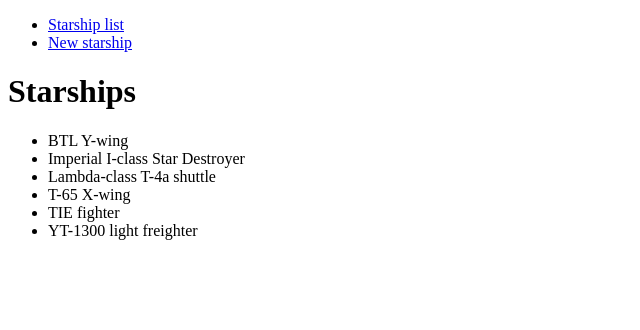
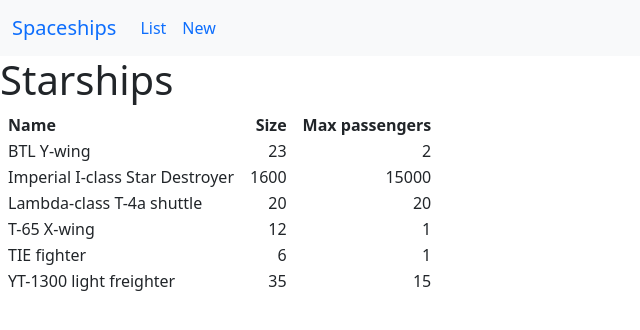
Before and after one commit to sboursault/starships, a Django app: page / in a window 1280 px wide. Shown: the top 330 px of the page, without its empty margins (0-640 px from the left). Run offline with Django 4.2, Linux system fonts and the light colour scheme; data comes from the database, SQL or seed files in the repository.

Commit message:
add bootstrap

```diff
--- a/django_tuto_root/django_tuto_site/templates/base.html
+++ b/django_tuto_root/django_tuto_site/templates/base.html
@@ -3,16 +3,32 @@
 <head>
     <meta charset="utf-8">
     <title>{{ title }}</title>
+    <link href="https://cdn.jsdelivr.net/npm/bootstrap@5.1.3/dist/css/bootstrap.min.css" rel="stylesheet"
+          integrity="sha384-1BmE4kWBq78iYhFldvKuhfTAU6auU8tT94WrHftjDbrCEXSU1oBoqyl2QvZ6jIW3" crossorigin="anonymous">
+    <style>
+        th, td {
+            padding-left: .5rem;
+            padding-right: .5rem;
+        }
+
+        /*th {
+            border-bottom: 1px gray solid;
+        }*/
+
+    </style>
 </head>
 <body>
-    <nav id="nav">
-        <ul>
-            <li><a href="/">Starship list</a></li>
-            <li><a href="/add-starship">New starship</a></li>
+<nav id="nav" class="navbar navbar-expand bg-light">
+    <div class="container-fluid">
+        <a class="navbar-brand" href="#">Spaceships</a>
+        <ul class="navbar-nav me-auto">
+            <li class="nav-item"><a class="nav-link" href="/">List</a></li>
+            <li class="nav-item"><a class="nav-link" href="/add-starship">New</a></li>
         </ul>
-    </nav>
-    <h1>{{ title }}</h1>
-    {% block content %}
-    {% endblock content %}
+    </div>
+</nav>
+<h1>{{ title }}</h1>
+{% block content %}
+{% endblock content %}
 </body>
 </html>
--- a/django_tuto_root/starships/templates/starships/starship_list.html
+++ b/django_tuto_root/starships/templates/starships/starship_list.html
@@ -2,10 +2,19 @@
 
 {% block content %}
 
-<ul>
+<table>
+    <tr>
+        <th>Name</th>
+        <th class="text-end">Size</th>
+        <th class="text-end">Max passengers</th>
+    </tr>
     {% for starship in starship_list %}
-    <li>{{ starship.name }}</li>
+    <tr>
+        <td>{{ starship.name }}</td>
+        <td class="text-end">{{ starship.size }}</td>
+        <td class="text-end">{{ starship.max_passengers }}</td>
+    </tr>
     {% endfor %}
-</ul>
+</table>
 
 {% endblock content %}
```
Also changed, not shown: README.md.
